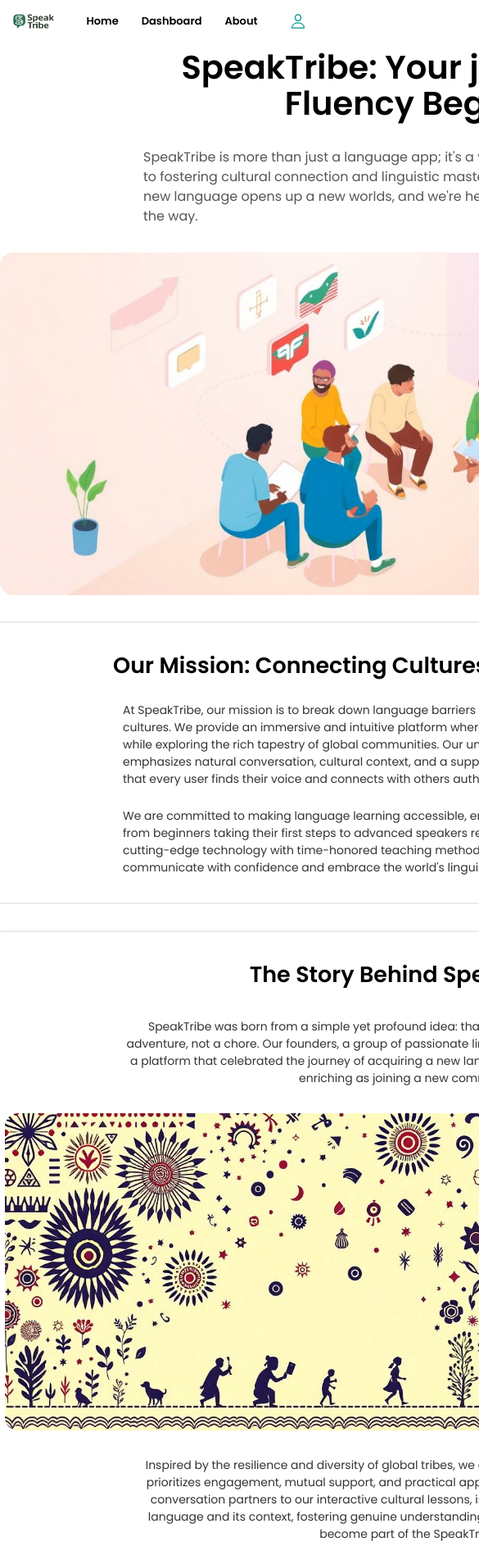
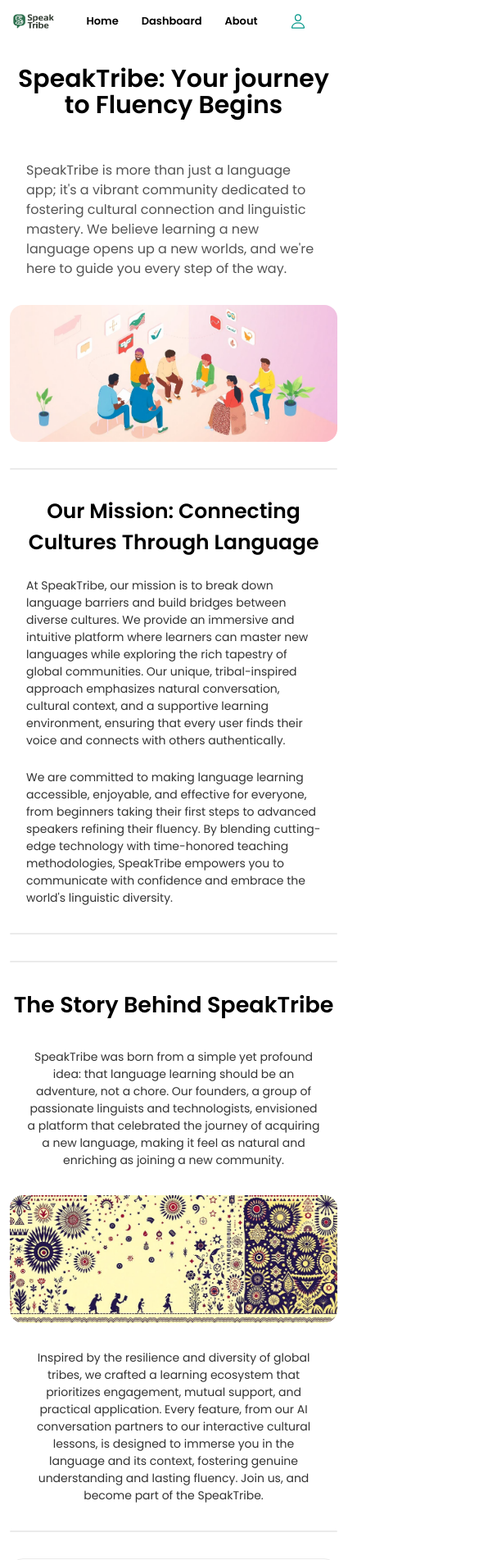
Before and after one commit to SpeakTribe-2-0/speaktribe-frontend, a React (Vite) app: page /about in a window 390 px wide. Shown: the top 1903 px of the page at 82% size, 585 px wide, since content can reach past the window. Built offline with nearby package versions, Linux system fonts and the light colour scheme.

Commit message:
made about page responsive

```diff
--- a/src/pages/site/About.jsx
+++ b/src/pages/site/About.jsx
@@ -224,20 +224,28 @@
   ]
   return (
     <div className=" flex gap-8 width
-    max-tablet:gap-6
+    max-tablet:gap-6 max-tablet:px-3
     ">
       <SideBar />
       <div>
         <div className=' flex flex-col gap-8'>
           <div className=' flex flex-col gap-8'>
-            <p className=' text-[40px] leading-11 w-[60%] mx-auto font-semibold text-center'>
+            <p className=' text-[40px] leading-11 w-[60%] mx-auto font-semibold text-center
+            max-tablet:w-full max-tablet:text-[35px]
+            max-mobile:text-[30px] max-mobile:leading-8 max-mobile:my-5
+            '>
               SpeakTribe: Your journey to Fluency Begins
             </p>
-            <p className=' w-[65%] text-[#555] mx-auto'>
+            <p className=' w-[65%] text-[#555] mx-auto
+            max-tablet:w-[90%]
+            '>
               SpeakTribe is more than just a language app; it's a vibrant community dedicated to fostering cultural connection and linguistic mastery. We believe learning a new language opens up a new worlds, and we're here to guide you every step of the way.
             </p>
           </div>
-          <div className=' flex justify-center w-[1000px] mx-auto'>
+          <div className=' flex justify-center w-[1000px] mx-auto
+          max-tablet:w-[600px]
+          max-mobile:w-[400px]
+          '>
             <img src={selection} alt="" className=' rounded-2xl' />
           </div>
         </div>
@@ -246,13 +254,19 @@
         <hr className="my-8 border-[#9d9d9d33] border-1 rounded-4xl" />
 
         <div className=' flex flex-col justify-center gap-6'>
-          <p className=' font-semibold text-[27px] text-center'>
+          <p className=' font-semibold text-[27px] text-center
+          max-tablet:text-[25px]
+          '>
             Our Mission: Connecting Cultures Through Language
           </p>
-          <p className=' text-[#333] text-[14px] w-[70%] mx-auto'>
+          <p className=' text-[#333] text-[14px] w-[70%] mx-auto
+          max-tablet:w-[90%]
+          '>
             At SpeakTribe, our mission is to break down language barriers and build bridges between diverse cultures. We provide an immersive and intuitive platform where learners can master new languages while exploring the rich tapestry of global communities. Our unique, tribal-inspired approach emphasizes natural conversation, cultural context, and a supportive learning environment, ensuring that every user finds their voice and connects with others authentically.
           </p>
-          <p className=' text-[#333] text-[14px] w-[70%] mx-auto'>
+          <p className=' text-[#333] text-[14px] w-[70%] mx-auto
+          max-tablet:w-[90%]
+          '>
             We are committed to making language learning accessible, enjoyable, and effective for everyone, from beginners taking their first steps to advanced speakers refining their fluency. By blending cutting-edge technology with time-honored teaching methodologies, SpeakTribe empowers you to communicate with confidence and embrace the world's linguistic diversity.
           </p>
         </div>
@@ -267,18 +281,47 @@
 
         <div className=' text-center flex flex-col gap-8'>
           <p className=' font-semibold text-[27px] text-center'>The Story Behind SpeakTribe</p>
-          <p className=' text-[#333] text-[14px] w-[70%] mx-auto'>SpeakTribe was born from a simple yet profound idea: that language learning should be an adventure, not a chore. Our founders, a group of passionate linguists and technologists, envisioned a platform that celebrated the journey of acquiring a new language, making it feel as natural and enriching as joining a new community.</p>
-          <div className=' flex justify-center w-[1000px] mx-auto'>
+          <p className=' text-[#333] text-[14px] w-[70%] mx-auto
+          max-tablet:w-[90%]
+          '>SpeakTribe was born from a simple yet profound idea: that language learning should be an adventure, not a chore. Our founders, a group of passionate linguists and technologists, envisioned a platform that celebrated the journey of acquiring a new language, making it feel as natural and enriching as joining a new community.</p>
+          <div className=' flex justify-center w-[1000px] mx-auto
+          max-tablet:w-[600px]
+          max-mobile:w-[400px]
+          '>
             <img src={selection2} alt="" className=' rounded-2xl' />
           </div>
-          <p className=' text-[#333] text-[14px] w-[70%] mx-auto'>Inspired by the resilience and diversity of global tribes, we crafted a learning ecosystem that prioritizes engagement, mutual support, and practical application. Every feature, from our AI conversation partners to our interactive cultural lessons, is designed to immerse you in the language and its context, fostering genuine understanding and lasting fluency. Join us, and become part of the SpeakTribe.</p>
+          <p className=' text-[#333] text-[14px] w-[70%] mx-auto
+          max-tablet:w-[90%]
+          '>Inspired by the resilience and diversity of global tribes, we crafted a learning ecosystem that prioritizes engagement, mutual support, and practical application. Every feature, from our AI conversation partners to our interactive cultural lessons, is designed to immerse you in the language and its context, fostering genuine understanding and lasting fluency. Join us, and become part of the SpeakTribe.</p>
         </div>
 
-        {/* <hr className="my-8 border-[#9d9d9d33] border-1 rounded-4xl" /> */}
+        <hr className="my-8 border-[#9d9d9d33] border-1 rounded-4xl hidden max-tablet:block" />
+
+
+          <div className=' justify-center items-center border-[#9d9d9d33] border-1 rounded-2xl hidden max-tablet:block'>
+        <h1 className='text-[#263238] tracking-light text-[24px] font-bold leading-tight px-4 text-center pb-3 pt-5'>Meet Our Team</h1>
+        <div className="grid grid-cols-[repeat(auto-fit,minmax(158px,1fr))] gap-3 p-4 place-items-center">
+
+          {groupMembers.map((data, index) => (
+            <div key={index} className="flex flex-col gap-3 text-center  justify-center items-center">
+              <div className="px-4">
+                <div>
+                  <img src={data.image} alt="" className="w-[90px] bg-center bg-no-repeat aspect-square bg-cover rounded-full" />
+                </div>
+              </div>
+              <div>
+                <p className="text-[#181411] text-[14px] text-base font-medium leading-normal">{data.name}</p>
+                <p className="text-[#009688]  text-sm font-semibold leading-normal">{data.work}</p>
+                <p className="text-[#8a7260] text-sm font-normal leading-normal">{data.position}</p>
+              </div>
+            </div>
+          ))}
+        </div>
+      </div>
 
       </div>
 
-      <div className=' justify-center items-center border-[#9d9d9d33] border-1 rounded-2xl'>
+      <div className=' justify-center items-center border-[#9d9d9d33] border-1 rounded-2xl max-tablet:hidden'>
         <h1 className='text-[#263238] tracking-light text-[24px] font-bold leading-tight px-4 text-center pb-3 pt-5'>Meet Our Team</h1>
         <div className="grid grid-cols-[repeat(auto-fit,minmax(158px,1fr))] gap-3 p-4 place-items-center">
 
```
